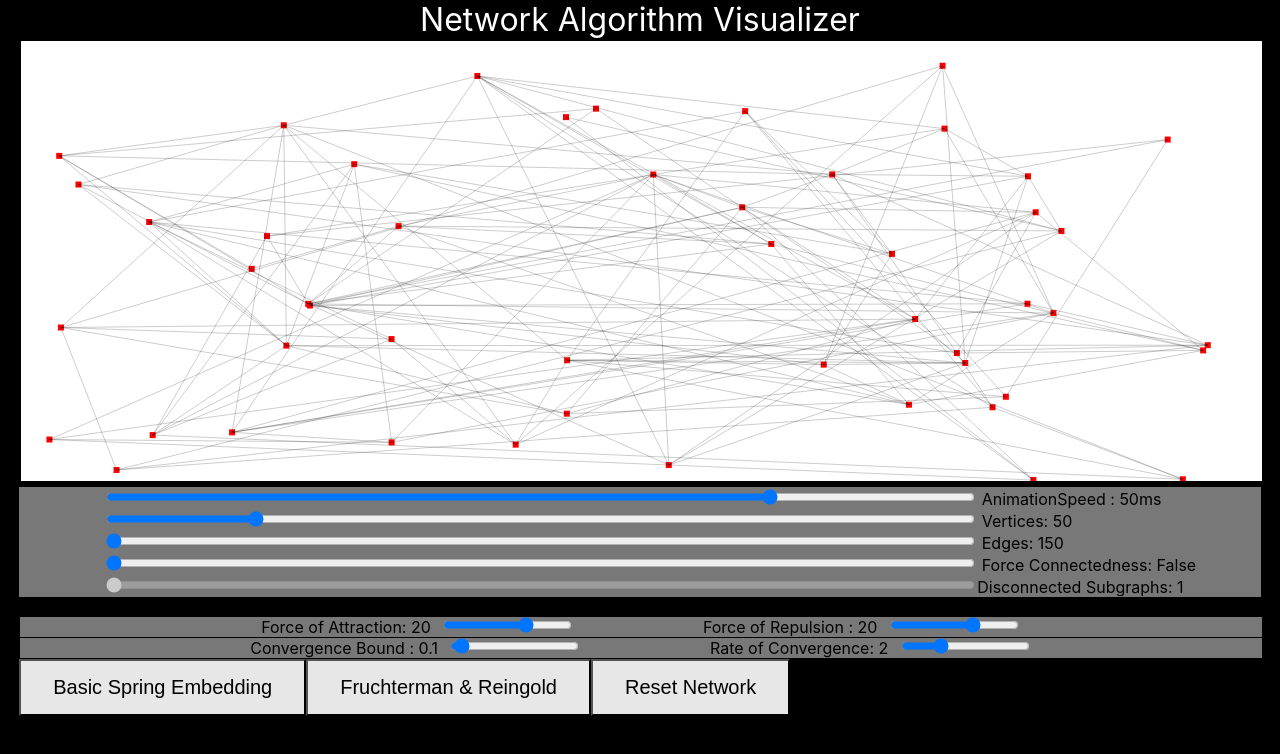
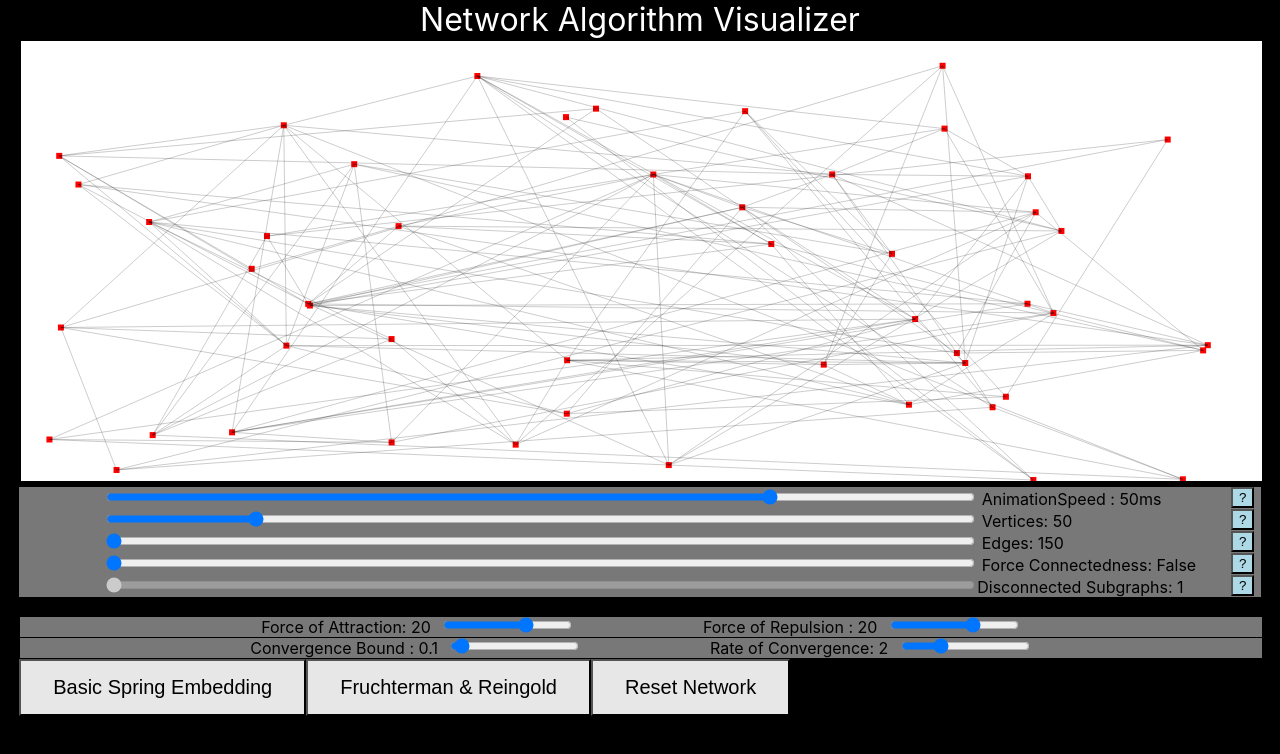
Before and after one commit to alexandreLamarre/Network-Analysis-Visualization, a React (Create React App) app in the folder networks/: page / in a window 1280 px wide. Shown: the top 754 px of the page. Built offline with nearby package versions, Linux system fonts and the light colour scheme.

Commit message:
Added help window buttons/modals to Network visualization

```diff
--- a/networks/src/Network.css
+++ b/networks/src/Network.css
@@ -6,6 +6,18 @@
 .network{
 
 }
+
+.helpb{
+  align-self: flex-end;
+  position: absolute;
+  right: 2%;
+  background-color: lightblue;
+}
+.helpb:hover {
+  background-color: green;
+  color:white;
+}
+
 .sliders{
   margin-top: 0px;
   background: #787878;
--- a/networks/src/Network.js
+++ b/networks/src/Network.js
@@ -1,4 +1,5 @@
 import React from "react";
+import HelpWindow from "./HelpWindow";
 import {springEmbedding} from "./NetworkAlgorithms/springEmbedding";
 import {fruchtermanReingold} from "./NetworkAlgorithms/FruchtermanReingold";
 
@@ -35,7 +36,7 @@ class NetworkVisualizer extends React.Component{
       minEdges: 30,
     };
 
-    this.stateRef = React.createRef(this.state);
+    this.help = React.createRef()
   }
 
   componentDidMount(){
@@ -114,15 +115,6 @@ class NetworkVisualizer extends React.Component{
   }
 
   setVertices(v){
-    // while(MAX_TIMEOUT){
-    //   clearTimeout(MAX_TIMEOUT);
-    //   MAX_TIMEOUT --;
-    // }
-    //
-    // MAX_TIMEOUT = setTimeout(()=>{
-    //   const that = this;
-    //   waitSetVertices(that,v);
-    // },10);
     const that = this;
     waitSetVertices(that,v);
   }
@@ -175,6 +167,34 @@ class NetworkVisualizer extends React.Component{
     this.setState({disconnected: value})
   }
 
+  setHelp(v){
+    if(v === "disconnected"){
+      this.help.current.setTitle("Disconnected Subgraphs")
+      this.help.current.setInfo("Feature has not been released yet, it is in progress.")
+      this.help.current.setOpen(true);
+    }
+    if(v === "animation"){
+      this.help.current.setTitle("AnimationSpeed")
+      this.help.current.setInfo("Animation Speed controls the speed at which each iteration of the algorithm is shown.")
+      this.help.current.setOpen(true);
+    }
+    if(v === "edges"){
+      this.help.current.setTitle("Edges")
+      this.help.current.setInfo("Edges controls the amount of edges the random network is generated with.")
+      this.help.current.setOpen(true);
+    }
+    if(v === "vertices"){
+      this.help.current.setTitle("Vertices")
+      this.help.current.setInfo("Vertices controls the amount of vertices the random network is generated with.")
+      this.help.current.setOpen(true);
+    }
+    if(v === "connectedness"){
+      this.help.current.setTitle("Force Connectedness")
+      this.help.current.setInfo("This attribute controls whether or not there is a path between every vertex or not. Many layout algorithms operate under the assumption the network/graph is connected, but we have not assumed this by default for the sake of intllectual curiosity.")
+      this.help.current.setOpen(true);
+    }
+  }
+
   resetNetwork(){
     const [vertices, edges, maxedges] = createRandomNetwork(this.state.width, this.state.height, this.state.numV, this.state.numE, this.state.connected);
 
@@ -198,6 +218,7 @@ class NetworkVisualizer extends React.Component{
               disabled = {this.state.running}>
               </input>
               <label> AnimationSpeed : {this.state.animationSpeed}ms</label>
+              <button className = "helpb" onClick = {() => this.setHelp("animation")}> ?</button>
               <input
               type = "range"
               min = "20"
@@ -210,6 +231,7 @@ class NetworkVisualizer extends React.Component{
               onInput = {(event) => this.setVertices(event.target.value)}>
               </input>
               <label> Vertices: {this.state.vertices.length}</label>
+              <button className = "helpb" onClick = {() => this.setHelp("vertices")}> ?</button>
               <input
               type = "range"
               min =  {this.state.connected === "True"? this.state.vertices.length-1: 20}
@@ -222,7 +244,7 @@ class NetworkVisualizer extends React.Component{
               onInput = {(event) => this.setEdges(event.target.value)}>
               </input>
               <label> Edges: {this.state.edges.length}</label>
-              <br/>
+              <button className = "helpb" onClick = {() => this.setHelp("edges")}> ?</button>
               <input
               type = "range"
               min = "0"
@@ -234,6 +256,7 @@ class NetworkVisualizer extends React.Component{
               disabled = {this.state.running}>
               </input>
               <label> Force Connectedness: {this.state.connected} </label>
+              <button className = "helpb" onClick = {() => this.setHelp("connectedness")}> ?</button>
               <input
               type = "range"
               min = "1"
@@ -242,11 +265,12 @@ class NetworkVisualizer extends React.Component{
               defaultValue = "1"
               className = "slider"
               onInput = {(event) => this.setDisconnectedSubgraphs(event.target.value)}
-              disabled = {this.state.running || (this.state.connected === "False"? true: false)}>
+              disabled = {true}>
               </input>
               <label>
               Disconnected Subgraphs: {this.state.disconnected}
               </label>
+              <button className = "helpb" onClick = {() => this.setHelp("disconnected")}> ?</button>
             </div>
             <br/>
 
@@ -309,25 +333,12 @@ class NetworkVisualizer extends React.Component{
             <button className = "b" onClick = {() => this.resetNetwork()} disabled = {this.state.running}>
             Reset Network
             </button>
+            <HelpWindow ref = {this.help}></HelpWindow>
            </div>
   }
 }
 
 export default NetworkVisualizer;
-
-// function createRandomNetwork(maxWidth, maxHeight, numV, numE){
-//   //create random vertices
-//   let vertices = [];
-//   for(let i = 0; i< numV; i++){
-//     vertices.push(createRandomPos(maxWidth, maxHeight))
-//   }
-//   let edges = [];
-//   for(let i = 0; i<numE; i++){
-//     edges.push(connectRandomVertices(vertices.length, vertices))
-//   }
-//
-//   return [vertices,edges];
-// }
 
 function createRandomNetwork(maxWidth, maxHeight, numV, numE, conn){
   let connected = conn === undefined? "False": conn;
@@ -344,10 +355,7 @@ function createRandomNetwork(maxWidth, maxHeight, numV, numE, conn){
     available_vertices.push(i);
     degree_array.push(0);
   }
-  // const degree_array = []; // create adjacency matrix to check duplicate edges/ connectedness/ max degrees
-  // for(let i = 0; i < numV; i++){
-  //   degree_array.push(0);
-  // }
+
   let already_connected = new Map();
   let edges = [];
   let remainingEdges = numE;
@@ -422,10 +430,7 @@ function connectRandomVertices(vertices){
   var random1 = vertices[Math.floor(Math.random()*vertices.length)];
   vertices.splice(random1,1);
   var random2 = vertices[Math.floor(Math.random()*vertices.length)];
-  // while(random2 === random1){
-  //   console.log("running");
-  //   random2 = random2 = Math.floor(Math.random()*end);
-  // }
+
   return [random1, random2];
 }
 
```
